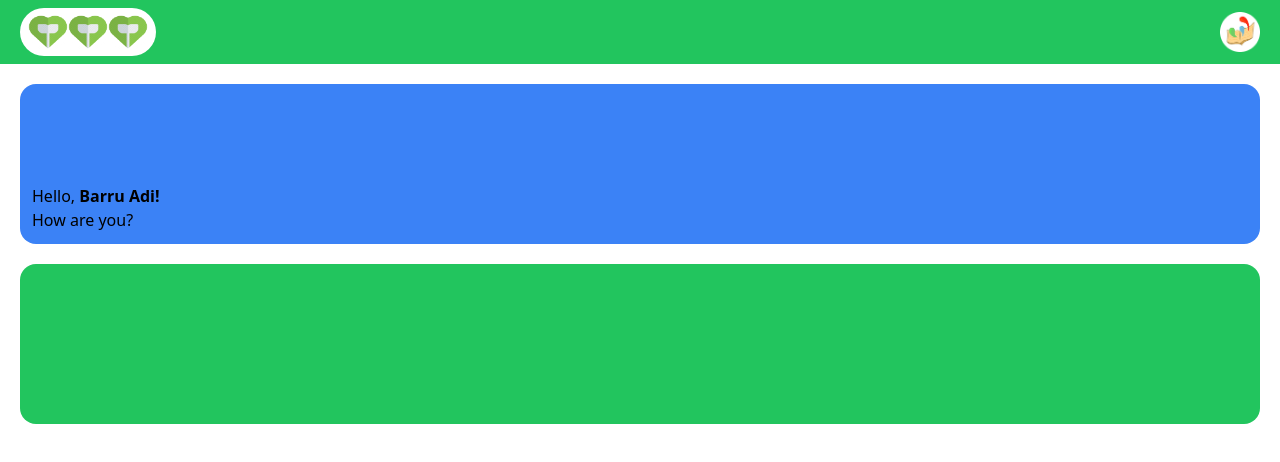
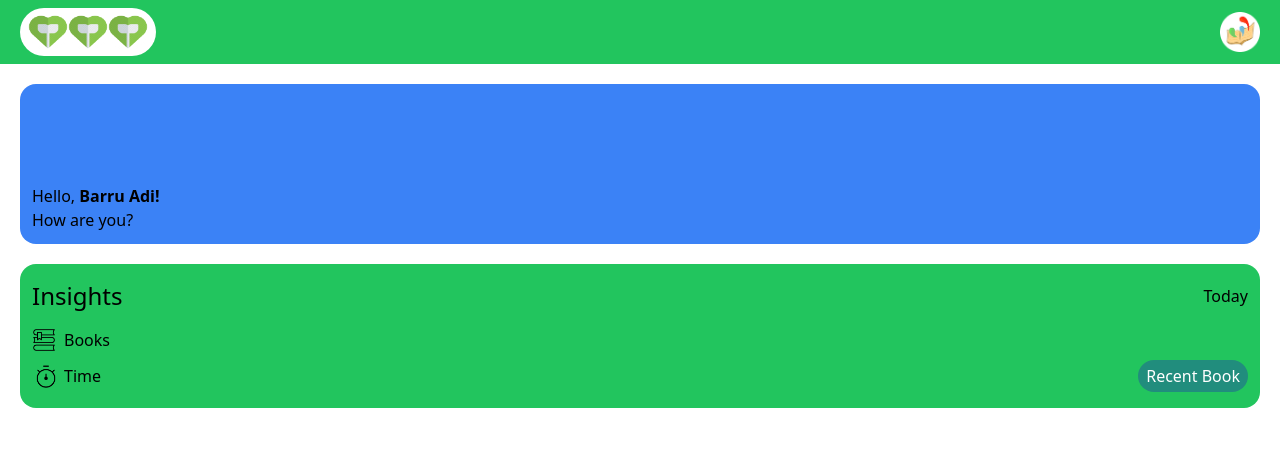
Before and after one commit to andi-frame/Hackatheuunn, a React (Vite) app: page / in a window 1280 px wide. Shown: the top 462 px of the page. Built offline with nearby package versions, Linux system fonts and the light colour scheme.

Commit message:
feat: Done layouting component Insights

```diff
--- a/src/components/Insights.jsx
+++ b/src/components/Insights.jsx
@@ -1,13 +1,22 @@
 function Insights() {
   return (
-    <div className="bg-green-500 w-auto h-40 p-3 m-5 rounded-2xl">
-      <div>
-        <div></div>
-        <div></div>
+    <div className="bg-green-500 w-auto h-30 px-3 py-4 m-5 rounded-2xl flex flex-col gap-4">
+      <div className="flex justify-between items-center">
+        <div className="text-2xl">Insights</div>
+        <div>Today</div>
       </div>
-      <div>
-        <div></div>
-        <div></div>
+      <div className="flex flex-col gap-2">
+        <div className="flex items-center">
+          <img className="w-6 h-6 mr-2" src="src\assets\Books Logo.png" alt="Books icon" />
+          <span>Books</span>
+        </div>
+        <div className="flex justify-between items-center">
+          <div className="flex items-center">
+            <img className="w-7 h-7 mr-1" src="src\assets\Clock Logo.png" alt="Clock icon" />
+            <span>Time</span>
+          </div>
+          <div className="rounded-2xl bg-[#218D7D] text-white px-2 py-1">Recent Book</div>
+        </div>
       </div>
     </div>
   );
```
Also changed, not shown: src/assets/Books Logo.png (added), src/assets/Clock Logo.png (added).
